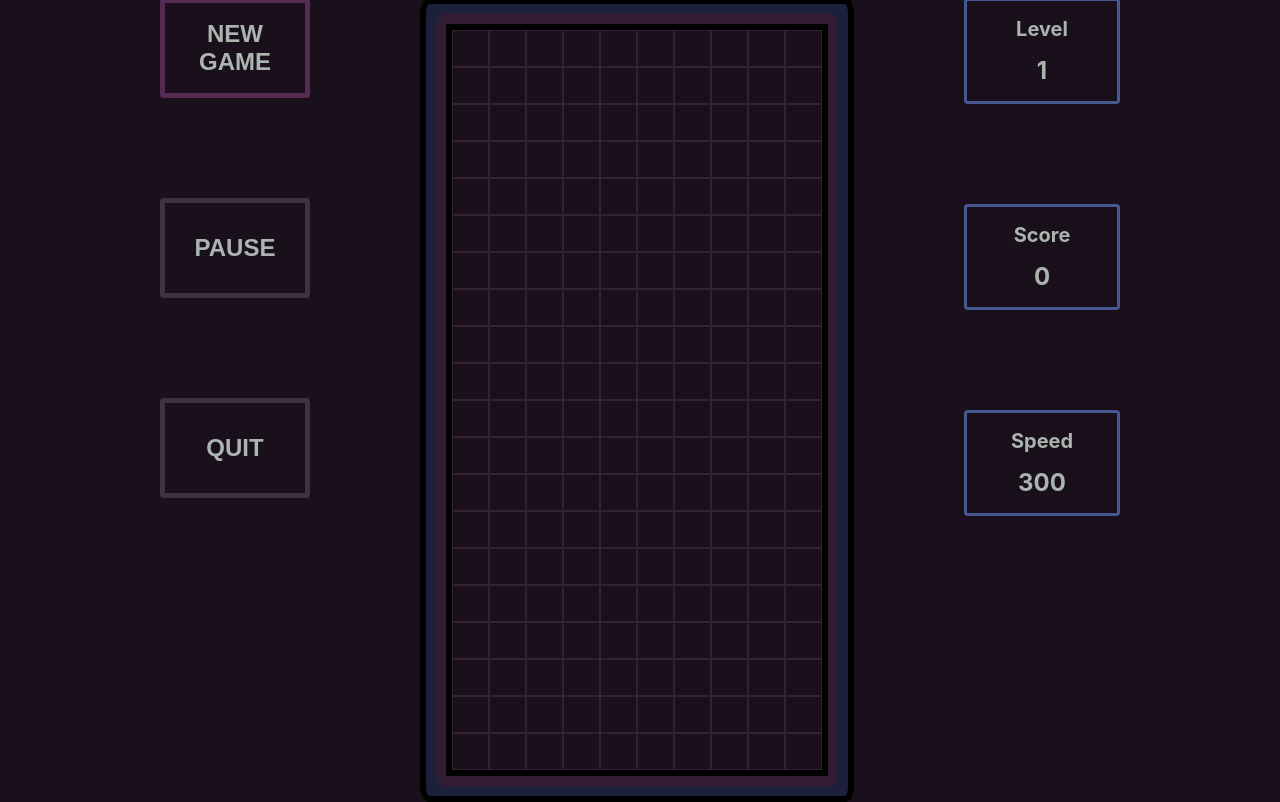
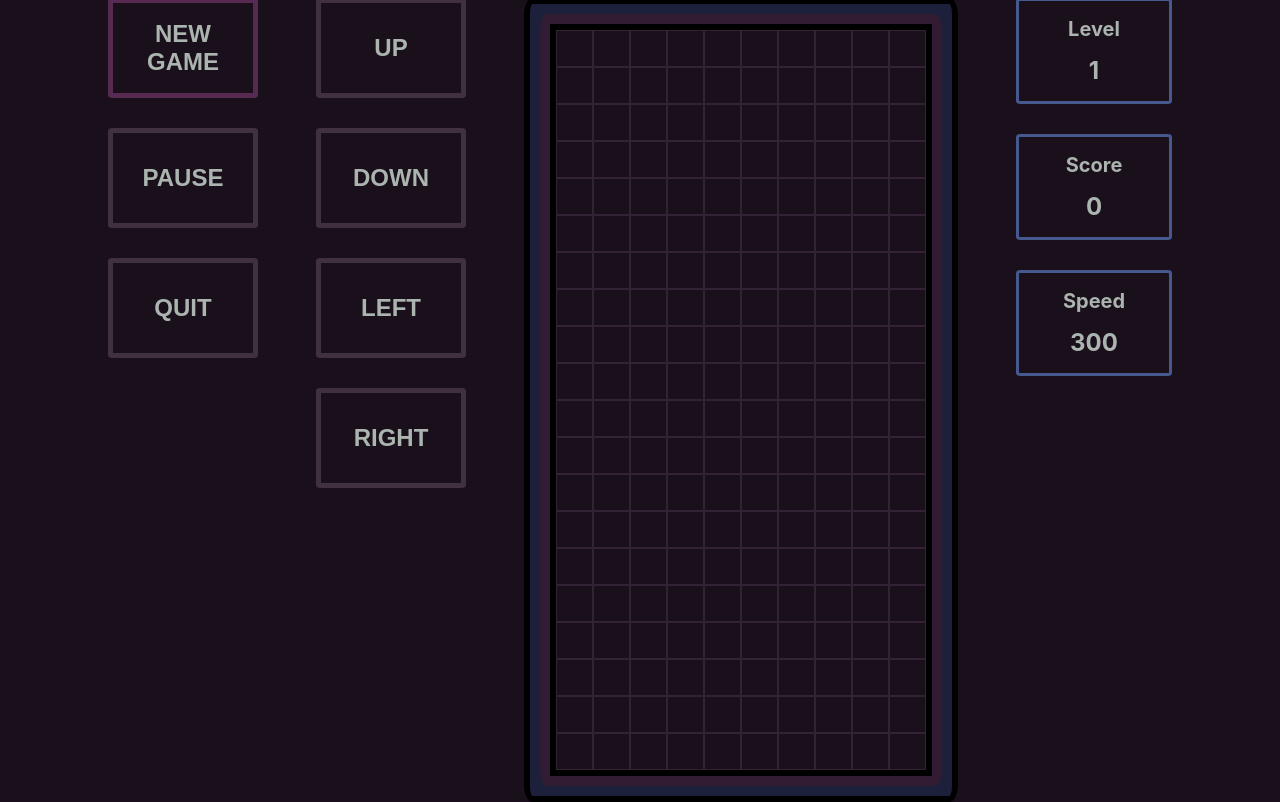
Before and after one commit to MarekPetr/tetris, a React (Create React App) app: page / in a window 1280 px wide. Built offline with nearby package versions, Linux system fonts and the light colour scheme.

Commit message:
feat: keys to control - needs css.

```diff
--- a/src/App.css
+++ b/src/App.css
@@ -52,7 +52,7 @@
 .buttons {
   display: flex;
   flex-direction: column;
-  gap: 100px;
+  gap: 30px;
 }
 
 .tile {
--- a/src/App.tsx
+++ b/src/App.tsx
@@ -234,27 +234,26 @@ const App = () => {
   const moveInterval = useRef<number | null>(null)
   const moveTimeout = useRef<number | null>(null)
 
-  useEffect(() => {
-    const handleKeyDown = (event: KeyboardEvent) => {
-      if (event.key === 'ArrowUp') {
+  const handleKeyDownAction = useCallback((key: string) => {
+    if (key === 'ArrowUp') {
       handleShapeFlip();
     }
-      else if (event.key === 'ArrowLeft' || event.key === 'ArrowRight') {
-        handleShapeMove(event.key)
+    else if (key === 'ArrowLeft' || key === 'ArrowRight') {
+      handleShapeMove(key)
       if (!moveTimeout.current) {
         moveTimeout.current = window.setTimeout(() => {
           if (!moveInterval.current) {
-              moveInterval.current = window.setInterval(() => handleShapeMove(event.key), FAST_SIDE_MOVE_SPEED)
+            moveInterval.current = window.setInterval(() => handleShapeMove(key), FAST_SIDE_MOVE_SPEED)
           }
         }, FAST_SIDE_MOVE_TIMEOUT)
       }
     }
-      else if (event.key === 'ArrowDown') {
+    else if (key === 'ArrowDown') {
       setTickDurationMs(getCurrentLevelTickDurationMs(level) * FAST_TICK_DURATION_COEFFICIENT)
     }
-    }
+  }, [handleShapeFlip, handleShapeMove, level])
 
-    const handleKeyUp = (event: KeyboardEvent) => {
+  const handleKeyUpAction = useCallback((key: string) => {
     if (moveTimeout.current) {
       window.clearTimeout(moveTimeout.current)
       moveTimeout.current = null
@@ -263,9 +262,18 @@ const App = () => {
       window.clearInterval(moveInterval.current)
       moveInterval.current = null;
     }
-      if (event.key === "ArrowDown") {
+    if (key === "ArrowDown") {
       setTickDurationMs(getCurrentLevelTickDurationMs(level))
     }
+  }, [level])
+
+  useEffect(() => {
+    const handleKeyDown = (event: KeyboardEvent) => {
+      handleKeyDownAction(event.key)
+    }
+
+    const handleKeyUp = (event: KeyboardEvent) => {
+      handleKeyUpAction(event.key)
     };
 
     window.addEventListener("keydown", handleKeyDown);
@@ -275,7 +283,7 @@ const App = () => {
       window.removeEventListener("keydown", handleKeyDown);
       window.removeEventListener("keyup", handleKeyUp);
     };
-  }, [handleShapeMove, handleShapeFlip, level]);
+  }, [handleShapeMove, handleShapeFlip, handleKeyDownAction, handleKeyUpAction, level]);
 
   const pauseButton = isStopped ?
     <button className="board-button tile" onClick={continueRunning}>Continue</button> :
@@ -289,7 +297,31 @@ const App = () => {
           { pauseButton }
           <button className="board-button tile" onClick={quit} disabled={!isRunning && !isStopped}>Quit</button>
         </div>
+        <div className='buttons'>
+          <button className="board-button tile"
+            onMouseDown={() => handleKeyDownAction('ArrowUp')}
+            onMouseUp={() => handleKeyUpAction('ArrowUp')}
+            disabled={!isRunning && !isStopped}>Up
+          </button>
+          <button className="board-button tile"
+            onMouseDown={() => handleKeyDownAction('ArrowDown')}
+            onMouseUp={() => handleKeyUpAction('ArrowDown')}
+            disabled={!isRunning && !isStopped}>Down
+          </button>
+          <button className="board-button tile"
+            onMouseDown={() => handleKeyDownAction('ArrowLeft')}
+            onMouseUp={() => handleKeyUpAction('ArrowLeft')}
+            disabled={!isRunning && !isStopped}>Left
+          </button>
+          <button className="board-button tile"
+            onMouseDown={() => handleKeyDownAction('ArrowRight')}
+            onMouseUp={() => handleKeyUpAction('ArrowRight')}
+            disabled={!isRunning && !isStopped}>Right
+          </button>
+        </div>
+        <div>
           <Board height={boardSize.height} width={boardSize.width} shapes={shapesInGame}/>
+        </div>
         <div className='buttons'>
           <Statistics title="Level" value={level}/>
           <Statistics title="Score" value={score}/>
```
Lines whose indentation alone changed are shown as unchanged.
